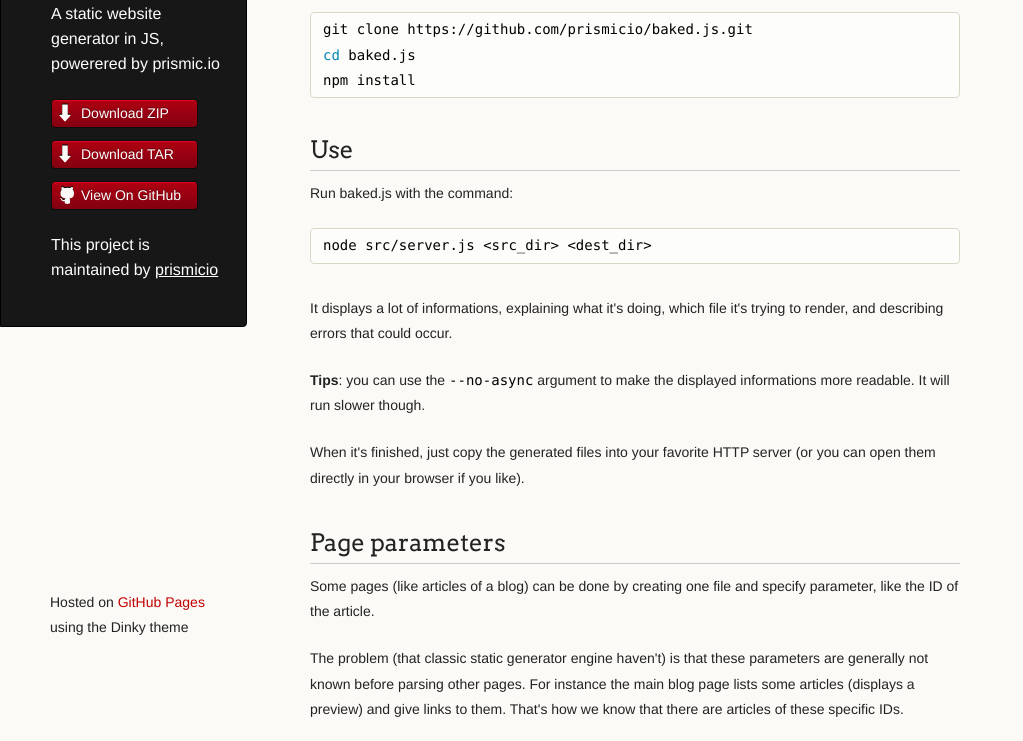
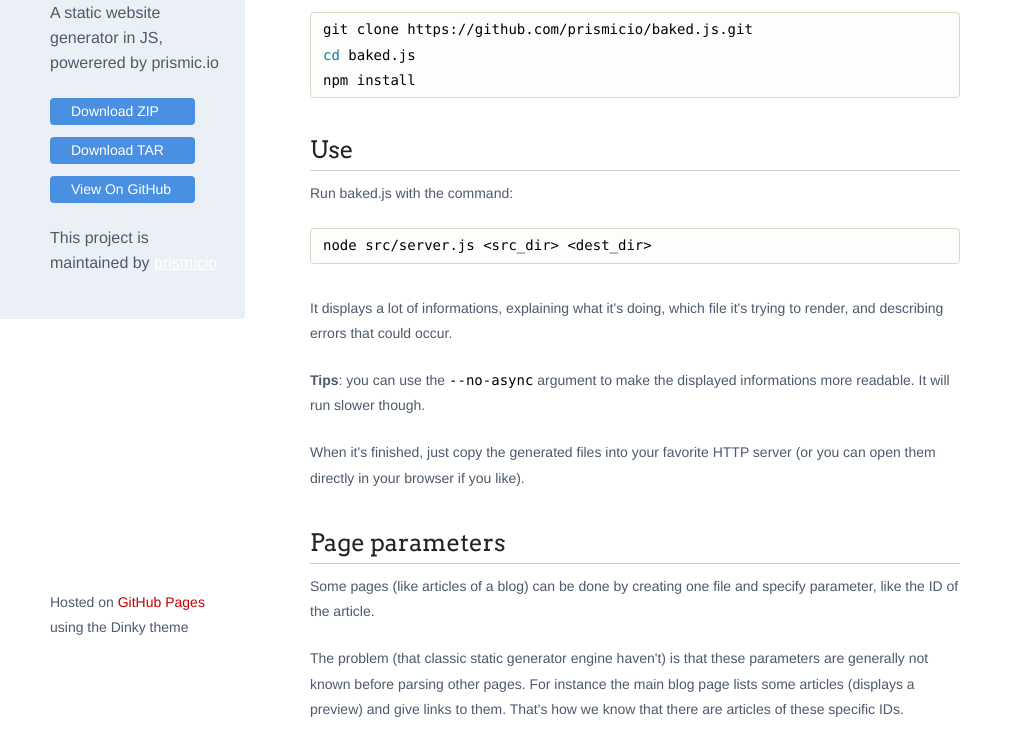
Before and after one commit to prismic-archive/baked.js, a plain HTML site: page index.html in a window 1280 px wide. Shown: the part 128-869 px from the top of the page, without its empty margins (0-1023 px from the left). Drawn offline with Linux system fonts and the light colour scheme.

Commit message:
Customize template (make it more prismicio-ish)

```diff
--- a/stylesheets/styles.css
+++ b/stylesheets/styles.css
@@ -29,8 +29,8 @@
   padding:10px 50px 0 0;
   font-family:"Helvetica Neue", Helvetica, Arial, sans-serif;
 	font-size: 14px;
-	color: #232323;
-	background-color: #FBFAF7;
+	color: #4D5A6D;
+	background-color: #FFFFFF;
 	margin: 0;
 	line-height: 1.8em;
 	-webkit-font-smoothing: antialiased;
@@ -213,12 +213,10 @@
 /* Header */
 
 header {
-	background-color: #171717;
-	color: #FDFDFB;
+	background-color: #EAF0F5;
   width:170px;
   float:left;
   position:fixed;
-	border: 1px solid #000;
 	-webkit-border-top-right-radius: 4px;
 	-webkit-border-bottom-right-radius: 4px;
 	-moz-border-radius-topright: 4px;
@@ -228,6 +226,10 @@
 	padding: 34px 25px 22px 50px;
 	margin: 30px 25px 0 0;
 	-webkit-font-smoothing: antialiased;
+}
+
+header h1.header {
+  color: #4D5A6D;
 }
 
 p.header {
@@ -268,44 +270,19 @@
 	margin-bottom: 12px;
 	line-height: 1em;
 	padding: 6px 6px 6px 7px;
-
-	background: #AF0011;
-	background: -moz-linear-gradient(top, #AF0011 0%, #820011 100%);
-  background: -webkit-gradient(linear, left top, left bottom, color-stop(0%,#f8f8f8), color-stop(100%,#dddddd));
-  background: -webkit-linear-gradient(top, #AF0011 0%,#820011 100%);
-  background: -o-linear-gradient(top, #AF0011 0%,#820011 100%);
-  background: -ms-linear-gradient(top, #AF0011 0%,#820011 100%);
-  background: linear-gradient(top, #AF0011 0%,#820011 100%);
-
-	border-radius:4px;
-  border:1px solid #0D0D0D;
-
-	-webkit-box-shadow: inset 0px 1px 1px 0 rgba(233,2,38, 1);
-	box-shadow: inset 0px 1px 1px 0 rgba(233,2,38, 1);
-
+	background: #4A90E2;
+	border-radius: 4px;
 }
 
 header li:hover {
-	background: #C3001D;
-	background: -moz-linear-gradient(top, #C3001D 0%, #950119 100%);
-  background: -webkit-gradient(linear, left top, left bottom, color-stop(0%,#f8f8f8), color-stop(100%,#dddddd));
-  background: -webkit-linear-gradient(top, #C3001D 0%,#950119 100%);
-  background: -o-linear-gradient(top, #C3001D 0%,#950119 100%);
-  background: -ms-linear-gradient(top, #C3001D 0%,#950119 100%);
-  background: linear-gradient(top, #C3001D 0%,#950119 100%);
+	background: #348de1;
 }
 
 a.buttons {
 	-webkit-font-smoothing: antialiased;
-	background: url(../images/arrow-down.png) no-repeat;
 	font-weight: normal;
-	text-shadow: rgba(0, 0, 0, 0.4) 0 -1px 0;
-	padding: 2px 2px 2px 22px;
+	padding: 2px 14px;
 	height: 30px;
-}
-
-a.github {
-	background: url(../images/octocat-small.png) no-repeat 1px;
 }
 
 a.buttons:hover {
```
Also changed, not shown: images/arrow-down.png (deleted), images/octocat-small.png (deleted).
